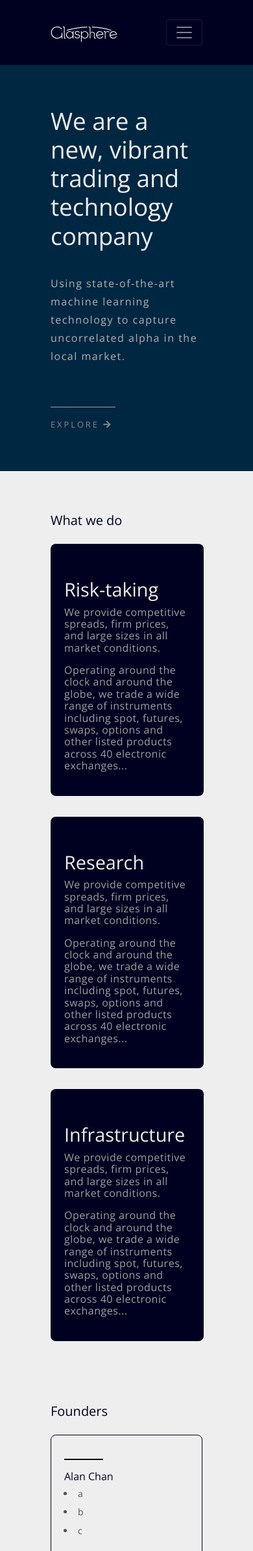
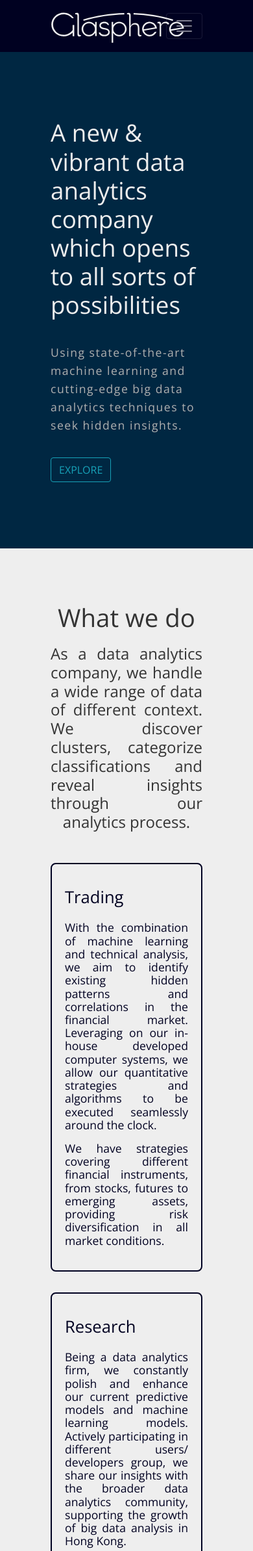
Before and after one commit to bridgelancer/glasphere-page, a Django app: page / in a window 390 px wide. Shown: the top 2387 px of the page at 65% size. Run offline with Django 3.2, Linux system fonts and the light colour scheme; some libraries are stand-ins or nearby versions.

Commit message:
Revamp design of website
Note:
-   Fix responsiveness issue
-   Reduced padding not yet implemented
-   Scroll behaviour not yet fixed
-   Pictures to be added
-   Form design to be finalized

```diff
--- a/page/frontend/static/frontend/main.css
+++ b/page/frontend/static/frontend/main.css
@@ -13,8 +13,8 @@ body {
 }
 
 .logo {
-    max-width: 103.25px;
-    max-height: 25px;
+    max-width: 206.5px;
+    max-height: 50px;
     margin-top: 5px;
 }
 
@@ -25,9 +25,8 @@ body {
             " n " /* for nav bar */
             " i " /* for banner */
             " a " /* for intro */
-            " m " /* for team */
             " c " /* for contact */
-            " f "; /* for fotter */
+            " f "; /* for footer */
 
     /* for overriding bootstrap default max-width and padding */
     max-width: 100vw;
@@ -38,7 +37,7 @@ body {
 /* Assignemnt of the grid-area of main grid and settings */
 .container > nav {
     grid-area: n;
-    height: 100px;
+    height: 80px;
 
     background: #000121;
     color: #eeeeee;
@@ -46,7 +45,11 @@ body {
 
 .container > #intro {
     grid-area: i;
-    padding: 4em 20%;
+    padding: 20% 20%;
+
+    display: grid;
+    grid-template-areas:
+      " div ";
 
     background: #002742;
     color: #eeeeee;
@@ -57,15 +60,11 @@ body {
     padding: 3em 20% 0 20%;
 
     display: grid;
-    grid-auto-rows: minmax(50px, auto); grid-template-areas: " h " " cards "; /* for overriding bootstrap default max-width and padding*/
-}
-
-.container > #team {
-    grid-area: m;
-    padding: 3em 20%;
-
-    display: grid;
-    grid-auto-rows: minmax(50px, auto); grid-template-areas: " t-h " " t-cards "; /* for overriding bootstrap default max-width and padding*/
+    grid-auto-rows: minmax(50px, auto);
+    grid-template-areas:
+    " h "
+    " summary "
+    " cards "; /* for overriding bootstrap default max-width and padding*/
 }
 
 .container > #contact {
@@ -135,33 +133,31 @@ nav .logo {
 }
 
 /* Banner font and spacing */
-#intro > h1 {
+#intro > div {
+    grid-area: div;
+
+    align-self: center;
+    justify-self: center;
+}
+
+#intro > div h3 {
     color: #eeeeee;
     font-size: 2.3em;
     margin-bottom: 1em;
 }
 
-#intro > p {
+#intro > div p {
     letter-spacing: 1.5px;
-    font-size: 1em;
+    font-size: 1.1em;
     line-height: 28px;
     font-weight: 300;
 
     color: #b1b1b1;
 
-    margin-bottom: 4em;
+    margin-bottom: 2em;
 }
 
-#intro > .my-0 {
-   border-top: 0.5px solid #a0a0a0;
-   padding-bottom: 1em;
-   margin-left: 0;
-
-   width: 30%;
-   min-width: 100px;
-}
-
-#intro > a , #intro > a:hover{
+#intro > div a , #intro > div a:hover{
     color: #878787;
     font-size: 0.8em;
     letter-spacing: 3px;
@@ -170,7 +166,13 @@ nav .logo {
 
 /* About Section grid are assignment */
 #about > .title {
-    grid-area : h
+    grid-area : h;
+    height: 100px;
+}
+
+#about > .summary {
+    grid-area: summary;
+    padding-bottom: 1em;
 }
 
 /* For mobile: default settings of cards are 100% of the whole vp */
@@ -178,104 +180,77 @@ nav .logo {
     grid-area : cards;
     width: 100%;
     display: block;
+
+    padding-bottom: 2em;
 }
 
 /* About section settings */
-#about p {
-    color: #a0a0a0;
-    letter-spacing: 0.5px;
+.card-body p {
+    color: #000121;
+    font-size: 1.1em;
+
+    text-align: justify;
 }
 
 .title {
     padding-top: 1em;
     padding-bottom: 1em;
+    color: #333333;
+}
+
+.title h3{
+    text-align: center;
+    padding-top: 0.5em;
+}
+
+h3 {
+    font-size: 2.4em;
+}
+
+h5 {
+    font-size: 1.8em;
 }
 
 h6 {
-    font-size: 1.8em;
-    color: #000121;
+    font-size: 1.6em;
 }
 
 .info h5 {
+    color: #eeeeee;
+
     padding-bottom: 1em;
 }
 
-/* Mobile: 100% of the vp */
+.summary h5 {
+    color: #333333;
+    font-size: 1.5em;
+
+    text-align: justify;
+    text-align-last: center;
+
+    padding-bottom: 1em;
+}
+
+/* Mobile: 100% width of the vp */
+
+
 .card {
     width: 100%;
+    border-color: #000121;
+    border-width: 2px;
     border-radius: 0.5em;
 
     margin-right: 0.5em;
-    padding-top: 2em;
+    padding-top: 1em;
     margin-bottom: 2em;
 
-    background: #000121;
+    background: #eeeeee;
     color: #eeeeee;
 }
 
 .card-body > h6 {
-    color: #eeeeee;
-}
-
-#team > .title {
-    grid-area : t-h
-}
-
-#team > #founder-cards {
-    grid-area : t-cards;
-    width: 100%;
-    display: block;
-}
-
-#founder-cards .card {
     color: #000121;
-    background: #eeeeee;
-    border-color: #000121;
-    padding-top: 0;
-}
-
-#founder-cards .card:hover {
-    color: #eeeeee;
-    background: #002742;
-}
-
-#founder-cards .card-body > h6 {
-    font-size: 1em;
-    color: #000121;
-}
-
-#founder-cards .card-body:hover > h6 {
-    color: #eeeeee;
-}
-
-#founder-cards .card-body ul {
-    padding-left: 1rem;
-}
-
-#founder-cards .card-body li {
-    position: relative;
-    font-size: 14px;
-    color: #4f4f4f;
-    padding-left: 5px;
-    line-height: 1.15rem;
-    letter-spacing: 2px;
-    font-weight: 300;
-    margin-bottom: 10px;
-}
-
-#founder-cards .card-body:hover li {
-    color: #eeeeee;
-}
-
-#founder-cards hr {
-   border-top: 2px solid #000121;
-   width: 10%;
-   min-width: 60px;
-   margin-left: 0;
-}
-
-#founder-cards .card-body:hover hr {
-    border-top: 2px solid #eeeeee;
+    padding-bottom: 0.5em;
 }
 
 /* Contact grid area assignment */
@@ -455,6 +421,13 @@ footer {
 }
 
 /* Each block applies progressively in addition to the previous rules */
+@media(min-height: 650px) {
+  .container > #intro {
+    height: calc(100vh - 80px);
+  }
+}
+
+
 @media(min-width: 950px){
     .container > #contact {
     grid-template-areas: ' i  f ';
--- a/page/frontend/templates/frontend/index.html
+++ b/page/frontend/templates/frontend/index.html
@@ -11,6 +11,7 @@
   <link rel='stylesheet dns-prefetch' href='https://fonts.googleapis.com/css?family=Open+Sans'>
   <link rel='stylesheet dns-prefetch' href='https://stackpath.bootstrapcdn.com/bootstrap/4.3.1/css/bootstrap.min.css' integrity='sha384-ggOyR0iXCbMQv3Xipma34MD+dH/1fQ784/j6cY/iJTQUOhcWr7x9JvoRxT2MZw1T' crossorigin='anonymous'>
   <link rel="stylesheet dns-prefetch" href="https://use.fontawesome.com/releases/v5.7.2/css/all.css" integrity="sha384-fnmOCqbTlWIlj8LyTjo7mOUStjsKC4pOpQbqyi7RrhN7udi9RwhKkMHpvLbHG9Sr" crossorigin="anonymous">
+  <link rel='shortcut icon' href='{% static 'frontend/logo_thumbnail.svg' %}'>
   <!-- <link rel='stylesheet dns-prefetch' href='https://cdnjs.cloudflare.com/ajax/libs/bulma/0.6.2/css/bulma.min.css'> -->
   <link rel='stylesheet' href='{% static 'frontend/main.css' %}'>
   <link href='https://fonts.googleapis.com/css?family=Open+Sans' rel='stylesheet'>
@@ -48,9 +49,6 @@
             <a class="nav-link" href="#about"> <i>ABOUT</i><span class="sr-only">(current)</span></a>
           </li>
           <li class="nav-item">
-            <a class="nav-link" href="#team"><i>TEAM</i></a>
-          </li>
-          <li class="nav-item">
             <a class="nav-link" href="#contact"><i>CONTACT</i></a>
           </li>
         </ul>
@@ -59,42 +57,59 @@
 
     <!-- Main banner -->
     <section id='intro'>
-      <h1> We are a new, vibrant trading and technology company </h1>
-      <p>
-        Using state-of-the-art machine learning technology to capture
-        uncorrelated alpha in the local market.
-      </p>
-      <hr class='my-0'>
+    <div>
+        <h3>
+          A new &amp; vibrant data analytics company which opens <br>
+          to all sorts of possibilities
+        </h3>
+        <p>
+          Using state-of-the-art machine learning and cutting-edge big data analytics
+          techniques to seek hidden insights.
+        </p>
 
-      <a href='#about'> EXPLORE
-      <i class='fas fa-arrow-right'></i>
+      <a href='#about'>
+        <button type="button" class="btn btn-outline-info" href='#about' >EXPLORE</button>
       </a>
+    </div>
     </section>
 
 
     <!-- Responisve cards telling what we do, CSS grid container -->
     <section id='about'>
         <section class='title'>
-          <h5> What we do </h5>
+          <h3> What we do </h3>
+        </section>
+
+        <section class='summary'>
+          <h5>
+            As a data analytics company, we handle a wide range of data of
+            different context. We discover clusters, categorize
+            classifications and reveal insights through our analytics process.
+          </h5>
         </section>
 
         <section id='cards'>
           <div class="card">
             <div class="card-body">
               <h6>
-                Risk-taking
+                Trading
               </h6>
 
               <p>
-                We provide competitive spreads, firm prices, and large sizes in
-                all market conditions.
+                With the combination of machine learning and technical
+                analysis, we aim to identify existing hidden patterns and
+                correlations in the financial market.  Leveraging on our
+                in-house developed computer systems, we allow our quantitative
+                strategies and algorithms to be executed seamlessly around the
+                clock.
               </p>
 
               <p>
-                Operating around the clock and around the globe, we trade a wide
-                range of instruments including spot, futures, swaps, options and
-                other listed products across 40 electronic exchanges...
+                We have strategies covering different financial instruments,
+                from stocks, futures to emerging assets, providing risk
+                diversification in all market conditions.
               </p>
+
             </div>
           </div>
 
@@ -105,14 +120,16 @@
               </h6>
 
               <p>
-                We provide competitive spreads, firm prices, and large sizes in
-                all market conditions.
+                Being a data analytics firm, we constantly polish and enhance
+                our current predictive models and machine learning models.
+                Actively participating in different users/ developers group, we
+                share our insights with the broader data analytics community,
+                supporting the growth of big data analysis in Hong Kong.
               </p>
 
               <p>
-                Operating around the clock and around the globe, we trade a wide
-                range of instruments including spot, futures, swaps, options and
-                other listed products across 40 electronic exchanges...
+                We also participate in the education of data analytics and machine learning,
+                hosting seminars and workshops for university students and hobbyist.
               </p>
             </div>
           </div>
@@ -120,95 +137,19 @@
           <div class="card">
             <div class="card-body">
               <h6>
-                Infrastructure
+                Advisory
               </h6>
 
               <p>
-                We provide competitive spreads, firm prices, and large sizes in
-                all market conditions.
-              </p>
-
-              <p>
-                Operating around the clock and around the globe, we trade a wide
-                range of instruments including spot, futures, swaps, options and
-                other listed products across 40 electronic exchanges...
+                With experience on handling projects from different industries
+                and context, we excels in analysing quantitative information
+                for our clients and eventually finding solutions for them.
+                Through data and analytics, our talent can provide valuable
+                insights for start-ups and other companies from cost reduction,
+                product enhancement to redefine target groups.
               </p>
             </div>
           </div>
-        </section>
-    </section>
-
-
-    <!-- Responisve cards telling who we are, CSS grid container -->
-    <section id='team'>
-        <hr>
-        <section class='title'>
-          <h5> Founders </h5>
-        </section>
-
-        <section id='founder-cards'>
-          <div class="card">
-            <div class="card-body">
-              <hr>
-              <h6>
-                Alan Chan
-              </h6>
-
-              <ul>
-                <li>a </li>
-                <li>b </li>
-                <li>c </li>
-              </ul>
-
-            </div>
-          </div>
-          <div class="card">
-            <div class="card-body">
-              <hr>
-              <h6>
-                Michael Choy
-              </h6>
-
-              <ul>
-                <li>a </li>
-                <li>b </li>
-                <li>c </li>
-              </ul>
-
-            </div>
-          </div>
-          <div class="card">
-            <div class="card-body">
-              <hr>
-              <h6>
-                Simon Yeung
-              </h6>
-
-              <ul>
-                <li>a </li>
-                <li>b </li>
-                <li>c </li>
-              </ul>
-
-            </div>
-          </div>
-          <div class="card">
-            <div class="card-body">
-              <hr>
-              <h6>
-                Nicholas Yung
-              </h6>
-
-              <ul>
-                <li>a </li>
-                <li>b </li>
-                <li>c </li>
-              </ul>
-
-            </div>
-          </div>
-        </section>
-
         </section>
     </section>
 
@@ -217,12 +158,12 @@
 
       <section class='info'>
         <div>
-          <h5><label>Email</label></h5>
+          <h6><label>Email</label></h6>
             <a href='mailto:enquires@glasphere.tech'> enquires@glasphere.tech </a>
         </div>
 
         <div class='icons'>
-          <h5><label>Social</label></h5>
+          <h6><label>Social</label></h6>
             <a href='https://www.linkedin.com/in/michael-choy-88aab5137/' target='_blank'>
               <img src='{% static 'frontend/linkedin.png' %}' alt=''>
             </a>
@@ -233,32 +174,28 @@
       <!-- Form for contacting us -->
       <form method='post' id='email'>
         {% csrf_token %}
-        <h5>Contact us </h5>
+        <h6>Contact us </h6>
 
         <div class='form-group'>
-          <label for='contact'> Your name</label>
-          <input placeholder='Greetings'
+          <input placeholder='Your name'
                  name='form-name'
                  id='email'
                  required>
         </div>
 
         <div class='form-group'>
-          <label for='contact'> Your email address </label>
           <input type='email'
                  name='form-contact'
                  id='email'
-                 placeholder='Enter your email'
+                 placeholder='Your email address'
                  required>
         </div>
 
         <div class='form-group'>
-          <label for='message'> Your message </label>
           <textarea rows='5'
                     name='form-message'
                     id='form-message'
                     placeholder='Free feel to drop any words here!'
-                    form='email'
                     required > </textarea>
         </div>
 
@@ -284,7 +221,6 @@
       <div>
         &#169 2019 Glasphere Ltd. All rights reserved
       </div>
-      <img class='logo' src='{% static 'frontend/logo.svg' %}' alt='company logo'>
     </footer>
 
   </div>
```
Also changed, not shown: other parts of page/frontend/static/frontend/main.css (+8 -33 lines).
